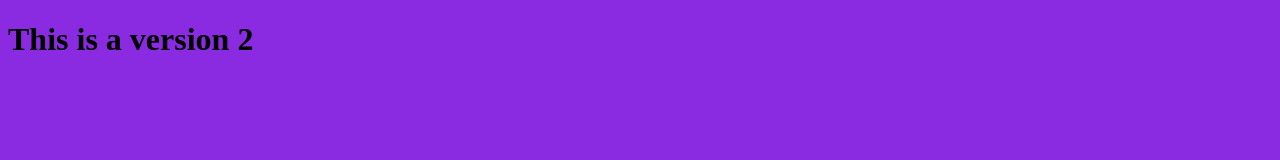
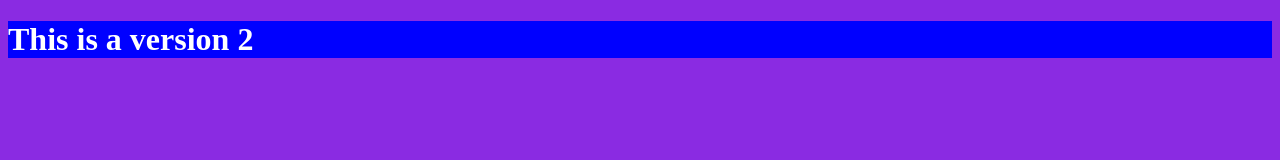
Before and after one commit to Syedinthehouse/git-repo, a plain HTML site: page index.html in a window 1280 px wide. Drawn offline with Linux system fonts and the light colour scheme.

Commit message:
Branch design

```diff
--- a/style.css
+++ b/style.css
@@ -1,3 +1,7 @@
 body{
     background-color: blueviolet;
 }
+h1{
+    color: white;
+    background-color: blue;
+}
```
